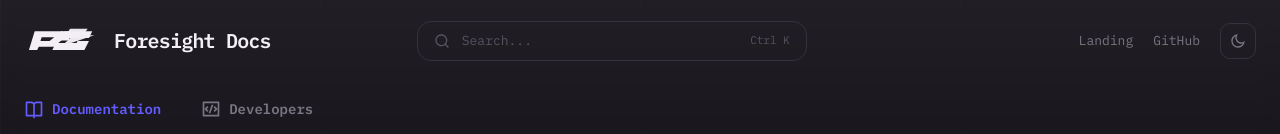
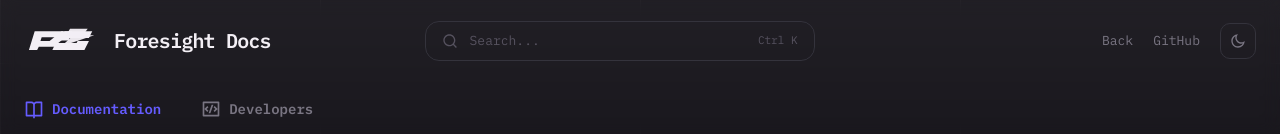
Before and after one commit to ELLA0VICTOR/forge-sight, a Next.js app in the folder apps/dashboard/: page /try in a window 1280 px wide. Shown: the top 134 px of the page. Built offline with nearby package versions, Linux system fonts and the light colour scheme; a web font is replaced by a local one.

Commit message:
minor edit

```diff
--- a/apps/dashboard/src/app/try/page.tsx
+++ b/apps/dashboard/src/app/try/page.tsx
@@ -290,7 +290,7 @@ export default function TryPage() {
 
           <nav className="ml-auto hidden items-center gap-5 text-[13px] text-text3 md:flex">
             <Link href="/" className="hover:text-text1">
-              Landing
+              Back
             </Link>
             <a
               href="https://github.com/ELLA0VICTOR/foresight"
@@ -341,7 +341,7 @@ export default function TryPage() {
             className="ml-auto mb-3 inline-flex h-8 items-center gap-2 border border-border px-3 text-[12px] text-text3 hover:border-border2 hover:text-text1 md:hidden"
           >
             <RiArrowLeftLine className="size-4" />
-            Landing
+            Back
           </Link>
         </div>
       </header>
```
